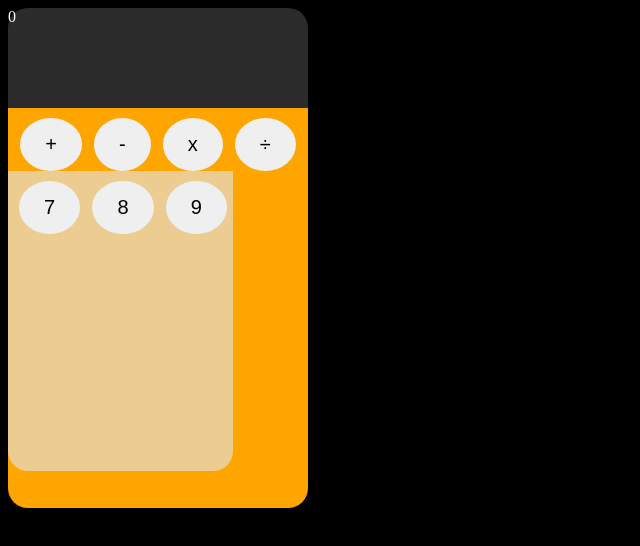
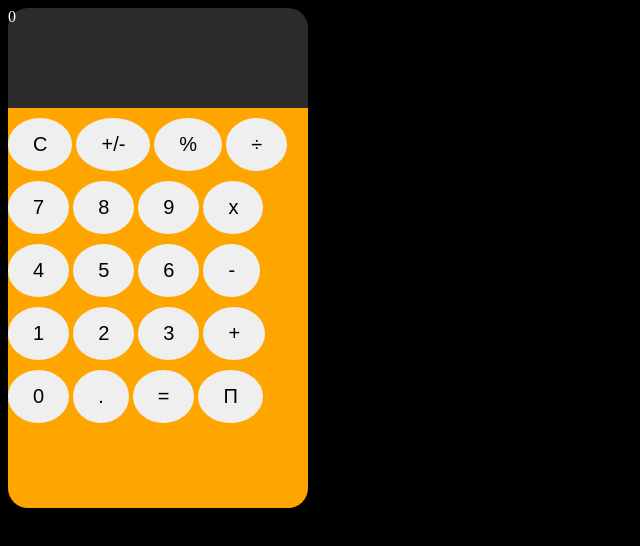
Before and after one commit to DJames0311/Calculator, a plain HTML site: page index.html in a window 1280 px wide. Shown: the whole page, without its empty margins (0-640 px from the left). Drawn offline with Linux system fonts and the light colour scheme.

Commit message:
Update index.html

```diff
--- a/index.html
+++ b/index.html
@@ -7,24 +7,30 @@
     <link rel="stylesheet" href="style.css">
 </head>
 <body>
-    <div class="frame">
-        <div class="display">0</div>
-            <div class="button_layout">
-                <div class="math_op">
-                    <button>+</button>
-                    <button>-</button>
-                    <button>x</button>
-                    <button>&#247;</button>
-                </div>
-                <div class="container">
-                    <div class="numbers_row1">
-                        <button>7</button>
-                        <button>8</button>
-                        <button>9</button>
-                    </div>
-                </div>
-            </div>
-        </div>
+    <div class="display">0</div>
+    <div class="button_layout">
+            <button class="number_buttons">C</button>
+            <button class="number_buttons">+/-</button>
+            <button class="number_buttons">%</button>
+            <button class="operation_buttons">&#247;</button>
+            <button class="more_buttons">7</button>
+            <button class="more_buttons">8</button>
+            <button class="more_buttons">9</button>
+            <button class="operation_buttons">x</button>
+            <button class="more_buttons">4</button>
+            <button class="more_buttons">5</button>
+            <button class="more_buttons">6</button>
+            <button class="operation_buttons">-</button>
+            <button class="more_buttons">1</button>
+            <button class="more_buttons">2</button>
+            <button class="more_buttons">3</button>
+            <button class="operation_buttons">+</button>
+            <button class="more_buttons">0</button>
+            <button class="more_buttons">.</button>
+            <button class="more_buttons">=</button>
+            <button class="operation_buttons">&Pi;</button>
+
     </div>
+
 </body>
 </html>
```
